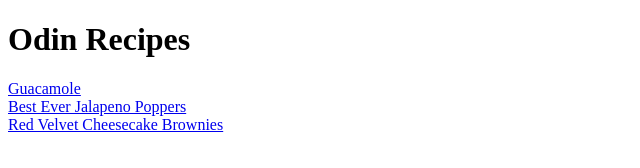
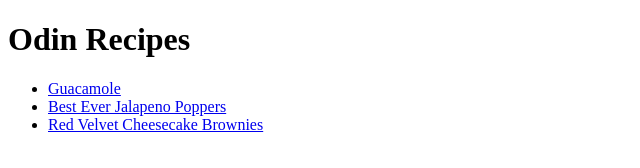
Before and after one commit to PedroNieves/odin-recipes, a plain HTML site: page index.html in a window 1280 px wide. Shown: the whole page, without its empty margins (0-640 px from the left). Drawn offline with Linux system fonts and the light colour scheme.

Commit message:
fix: Change links to be in a list

```diff
--- a/index.html
+++ b/index.html
@@ -7,10 +7,10 @@
 </head>
 <body>
   <h1>Odin Recipes</h1>
-  <a href="./recipes/guacamole.html">Guacamole</a>
-  <br>
-  <a href="./recipes/jalapeno-poppers.html">Best Ever Jalapeno Poppers</a>
-  <br>
-  <a href="./recipes/red-velvet-cheesecake-brownies.html">Red Velvet Cheesecake Brownies</a>
+  <ul>
+    <li><a href="./recipes/guacamole.html">Guacamole</a></li>
+    <li><a href="./recipes/jalapeno-poppers.html">Best Ever Jalapeno Poppers</a></li>
+    <li><a href="./recipes/red-velvet-cheesecake-brownies.html">Red Velvet Cheesecake Brownies</a></li>
+  </ul>
 </body>
 </html>
```
